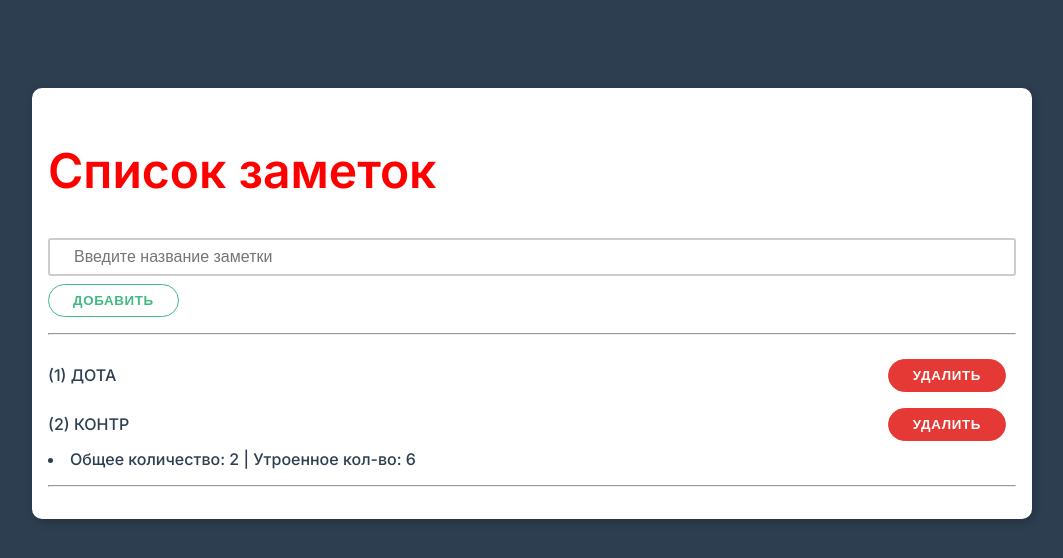
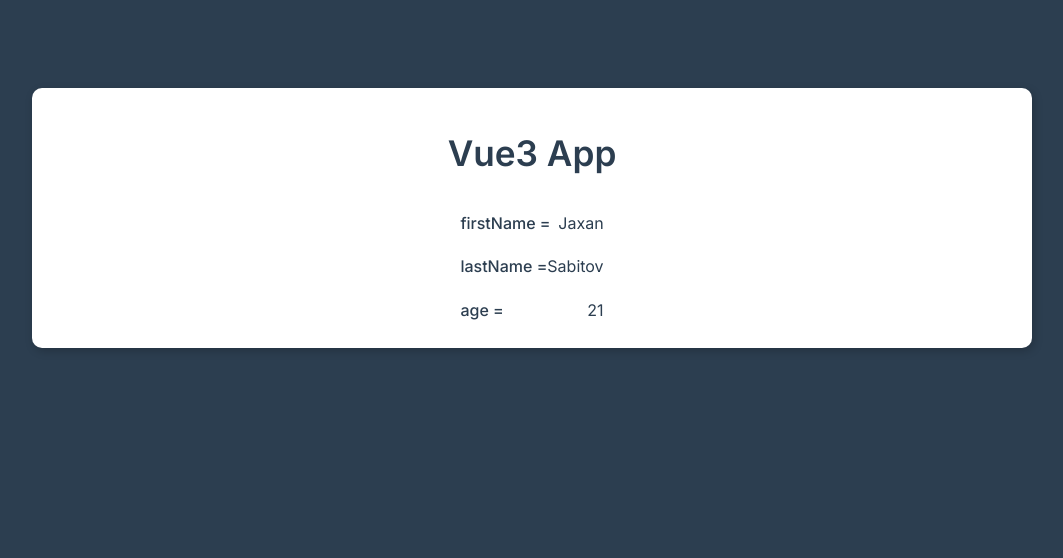
Before and after one commit to js-b/vue3, a plain HTML site: page index.html in a window 1280 px wide. Shown: the whole page, without its empty margins (108-1171 px from the left). Drawn offline with nearby package versions, Linux system fonts and the light colour scheme.

Commit message:
Цикл фор

```diff
--- a/index.html
+++ b/index.html
@@ -6,52 +6,32 @@
     <meta name="viewport" content="width=device-width, initial-scale=1.0">
     <link rel="stylesheet" href="style.css">
     <title>Vue 3</title>
+    <style>
+        [v-cloak]{
+            display: none;
+        }
+    </style>
 </head>
 <body>
-<div class="container pt-5" id="app">
-    <div class="card">
-        <h1 :style="{
-            color: inputValue.length < 5 ? 'red' : 'blue',
-            fontSize: inputValue.length < 3 ? '3rem': '1rem'
+<div class="container pt-5" id="app" v-cloak>
+    <div class="card center">
+        <div v-html='myHtml'> </div>
+        <!-- <h1 v-text="title"></h1>
+        <h1 v-once>{{title}} </h1>
+        <h1 v-pre>{{title}}</h1>
+        <button class="btn" @click="title='Контакты'">Отправить</button> -->
 
-        }">{{ title }}</h1>
-        <div class="form-control">
-           <input
-           type="text"
-           :placeholder="placeholderString"
-           v-model="inputValue"
-           @keypress.enter="addNewNote"
-
-           >
-        </div>
-        <button class="btn" @click="addNewNote">Добавить</button>
-        <hr>
-        <ul class="list" v-if="notes.length !== 0">
-            <li class="list-item" v-for="(myNote, index) in notes">
-                <!-- <span :class="myNote.length > 5 ? 'primary' : 'bold' ">
-                     ({{ index + 1}})    {{ toUpperCase(myNote) }}
-                </span> -->
-                <!-- <span :class="{'primary' : true,'bold' : myNote.length > 5}">
-                    ({{ index + 1}})    {{ toUpperCase(myNote) }}
-                </span> -->
-                <span :class="[ 'bold', { 'primary' : myNote.length > 5}]">
-                    ({{ index + 1}})    {{ toUpperCase(myNote) }}
-                </span>
-                <button class="btn danger"@click="removeNote(index)">Удалить</button>
+        <ul class="list">
+            <!-- <li class="list-item" v-for="(item, i) in 7">
+                <strong>{{ i }} = </strong>{{item}}
+            </li> -->
+            <li class="list-item" v-for="(value, key) in person">
+                <strong>{{key}} = </strong>{{ value }}
             </li>
         </ul>
-        <div v-else-if="notes.length === 0">Заметки отсутствуют</div>
-        <li><strong>Общее количество: {{ notes.length  }}
-            | Утроенное кол-во: {{ tripleNotesComputed }}
-        </strong></li>
-        <hr>
+
     </div>
 </div>
-
-
-
-
-
     <script src="https://unpkg.com/vue@next"></script>
     <script src="main.js"></script>
 </body>
--- a/main.js
+++ b/main.js
@@ -1,43 +1,11 @@
-const App = {
-    data() {
-        return {
-            placeholderString: 'Введите название заметки',
-            title: 'Список заметок',
-            inputValue: '',
-            notes:['Дота','Контр']
+Vue.createApp({
+    data: ()=> ({
+        myHtml: '<h1> Vue3 App</h1>',
+        title : 'Главная',
+        person: {
+            firstName: 'Jaxan',
+            lastName:'Sabitov',
+            age: 21
         }
-    },
-    methods:{
-        addNewNote(){
-            if (this.inputValue !== ''){
-                this.notes.push(this.inputValue)
-                this.inputValue = ''
-            }
-        },
-        toUpperCase(item){
-            return item.toUpperCase()
-        },
-        // tripleNotes(){
-        //     return this.notes.length * 3
-        // },
-        removeNote(index){
-            this.notes.splice(index, 1)
-        }
-    },
-    computed: {
-        tripleNotesComputed(){
-            console.log('tripleNotesComputed');
-            return this.notes.length * 3
-        },
-    },
-    watch:{
-        inputValue(value){
-            if(value.length>10){
-                this.inputValue = ''
-            }
-        }
-    }
-}
-
-
-Vue.createApp(App).mount('#app')
+    })
+}).mount('#app')
```
